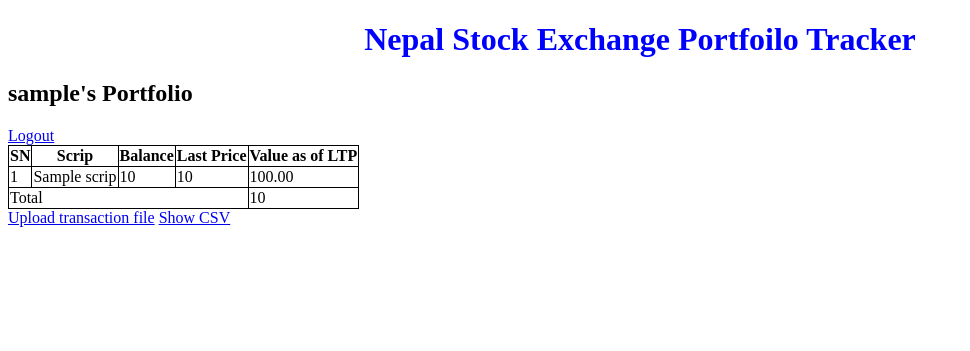
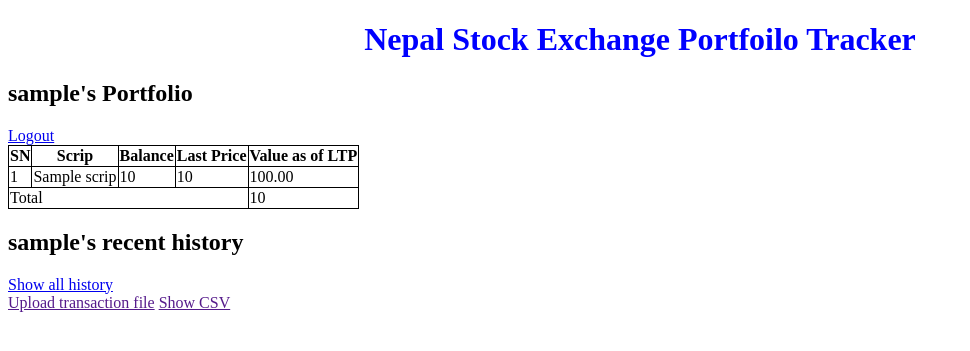
Before and after one commit to bixash/NEPSE-Stock-Portfolio-Tracker, a Python web app: template resources/templates/dashboard.html in a window 1280 px wide. Shown: the top 351 px of the page, without its empty margins (0-970 px from the left). Run offline with Jinja, Linux system fonts and the light colour scheme; the template is opened without the code that fills it: most values are stand-ins (such as "Sample title", 1, 10 or a date in 2020).

Commit message:
history section added

```diff
--- a/resources/templates/dashboard.html
+++ b/resources/templates/dashboard.html
@@ -1,6 +1,7 @@
 {% extends "base.html" %}
  {% block title %} Dashboard {% endblock %}
  {% block content %}
+  <div class="portofio-section">
 
     <h2>{{ username }}'s Portfolio</h2>
 
@@ -11,7 +12,7 @@
 
     {% else %}
 
-      <a href="{{ url_for('auth.logout')}}">Logout</a>
+      <a href="auth/logout">Logout</a>
 
     <table>
       {{ msg }}
@@ -50,7 +51,18 @@
 
     {% endif %}
 
-    <a href="{{ url_for('views.upload')}}">Upload transaction file</a>
-    <a href="{{ url_for('views.show_data')}}">Show CSV</a>
+  </div>
+
+  <div class="history-section">
+
+    <h2>{{ username }}'s recent history</h2>
+    <table>
+
+    </table>
+
+    <a href="/show_history/">Show all history</a>
+  </div>
+    <a href="">Upload transaction file</a>
+    <a href="">Show CSV</a>
 
 {% endblock %}
```
